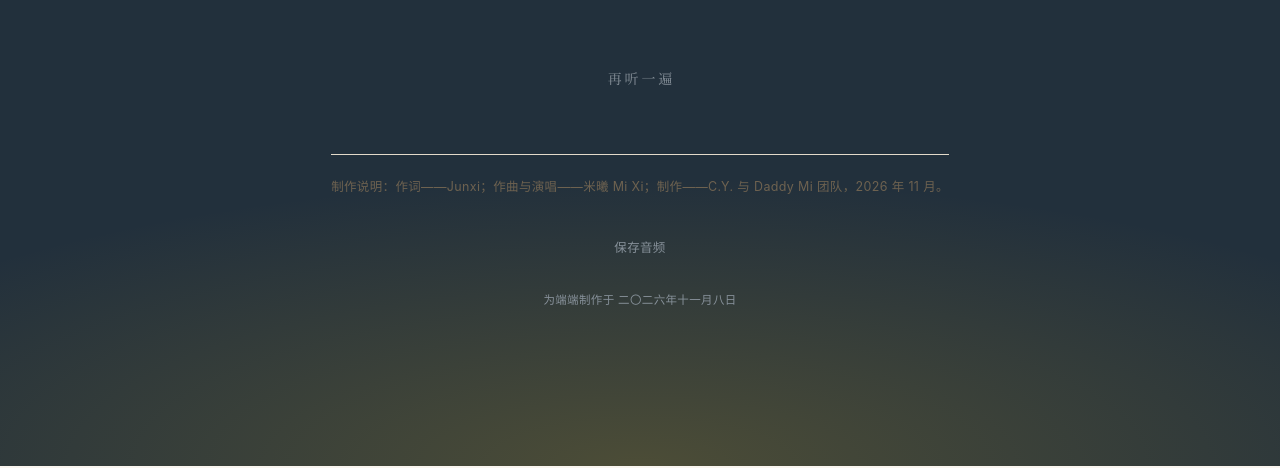
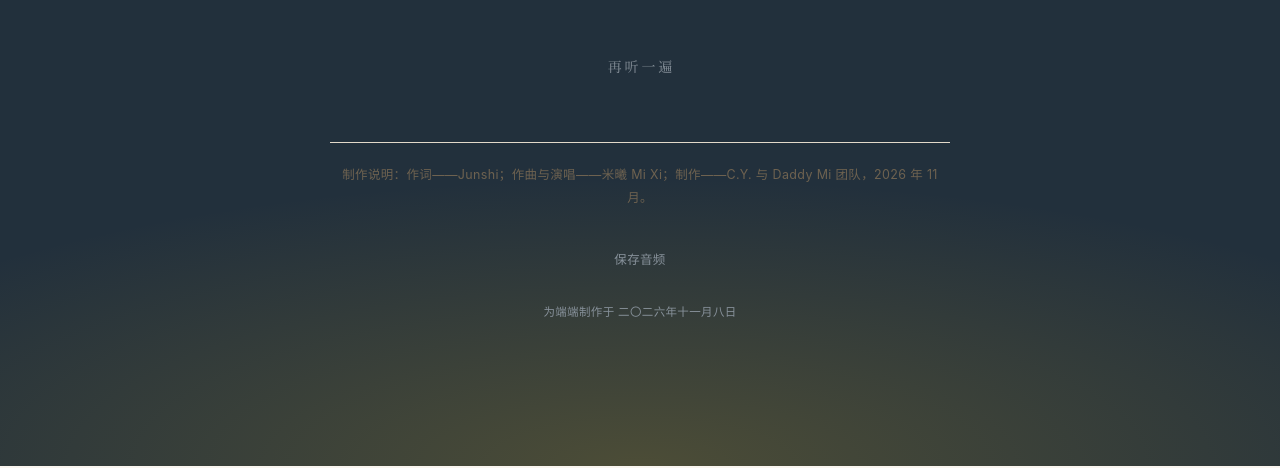
Before and after one commit to king818/for-duanduan, a plain HTML site: page 5d809ab8e2c4f7bfaca5d008/index.html in a window 1280 px wide. Shown: the part 3894-4362 px from the top of the page. Drawn offline with Linux system fonts and the light colour scheme.

Commit message:
Fix public credit spelling: Junxi -> Junshi

```diff
--- a/5d809ab8e2c4f7bfaca5d008/index.html
+++ b/5d809ab8e2c4f7bfaca5d008/index.html
@@ -360,7 +360,7 @@
     <p class="fin-her" id="finHer" aria-label="得失从缘，心无增减"></p>
     <p class="fin-cy" id="finCy">— C.Y.</p>
     <button class="fin-replay" id="replayBtn" type="button">再听一遍</button>
-    <p class="footnote">制作说明：作词——Junxi；作曲与演唱——米曦 Mi Xi；制作——C.Y. 与 Daddy Mi 团队，2026 年 11 月。</p>
+    <p class="footnote">制作说明：作词——Junshi；作曲与演唱——米曦 Mi Xi；制作——C.Y. 与 Daddy Mi 团队，2026 年 11 月。</p>
     <a class="save" href="song.mp3" download>保存音频</a>
     <p class="made-date">为端端制作于 二〇二六年十一月八日</p>
   </div>
```
Also changed, not shown: 98178f0abe2dbc86e86f0cdb/index.html (+1 -1 lines), ba0639c19fa1ce7512505be8/index.html (+1 -1 lines), c170a9bc97e9bf516fb71bb4/index.html (+1 -1 lines), f533783806010083066dd125/index.html (+1 -1 lines), ff51e0edee5694b5565486/index.html (+1 -1 lines).
